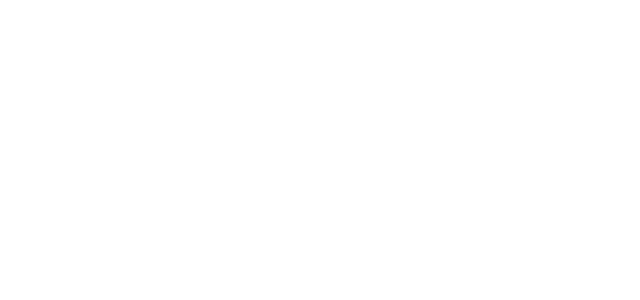
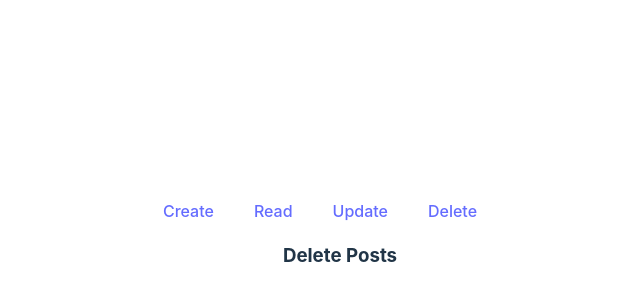
Before and after one commit to shreya2057/RTK_Query_Axios, a React (Vite) app: page /delete in a window 1280 px wide. Before the commit this address had no page. Shown: the part 156-456 px from the top of the page, without its empty margins (300-940 px from the left). Built offline with nearby package versions, Linux system fonts and the light colour scheme.

Commit message:
Router updated

```diff
--- a/src/router/router.jsx
+++ b/src/router/router.jsx
@@ -8,6 +8,7 @@
 import Create from "../screen/Create";
 import Update from "../screen/Update";
 import ChangeData from "../screen/ChangeData";
+import Delete from "../screen/Delete";
 
 function AppRouter(){
     return <Router>
@@ -17,6 +18,7 @@
             <Route path="create" element={<Create/>}/>
             <Route path="update" element={<Update/>}/>
             <Route path="change" element={<ChangeData/>}/>
+            <Route path="delete" element={<Delete/>}/>
         </Routes>
     </Router>
 }
```
